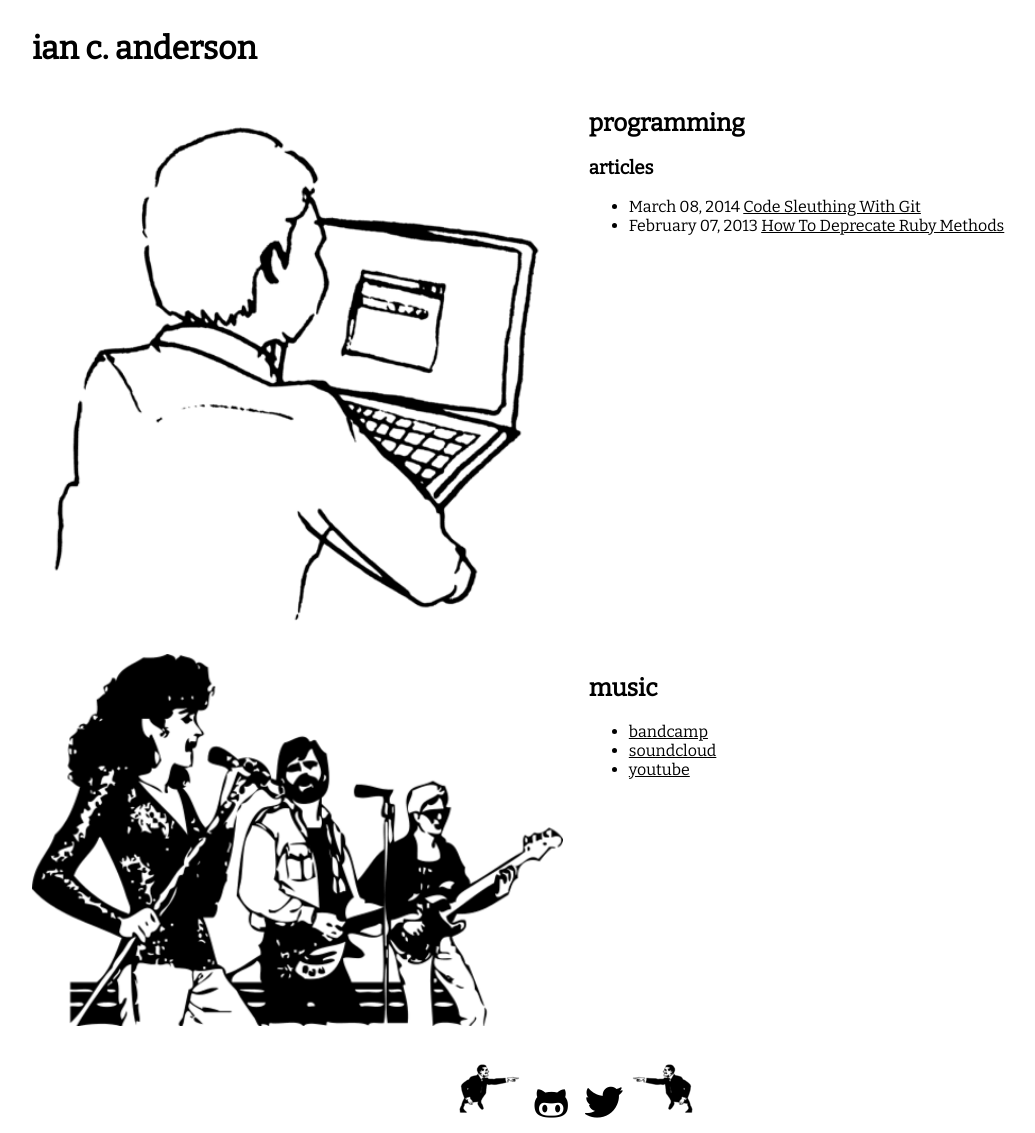
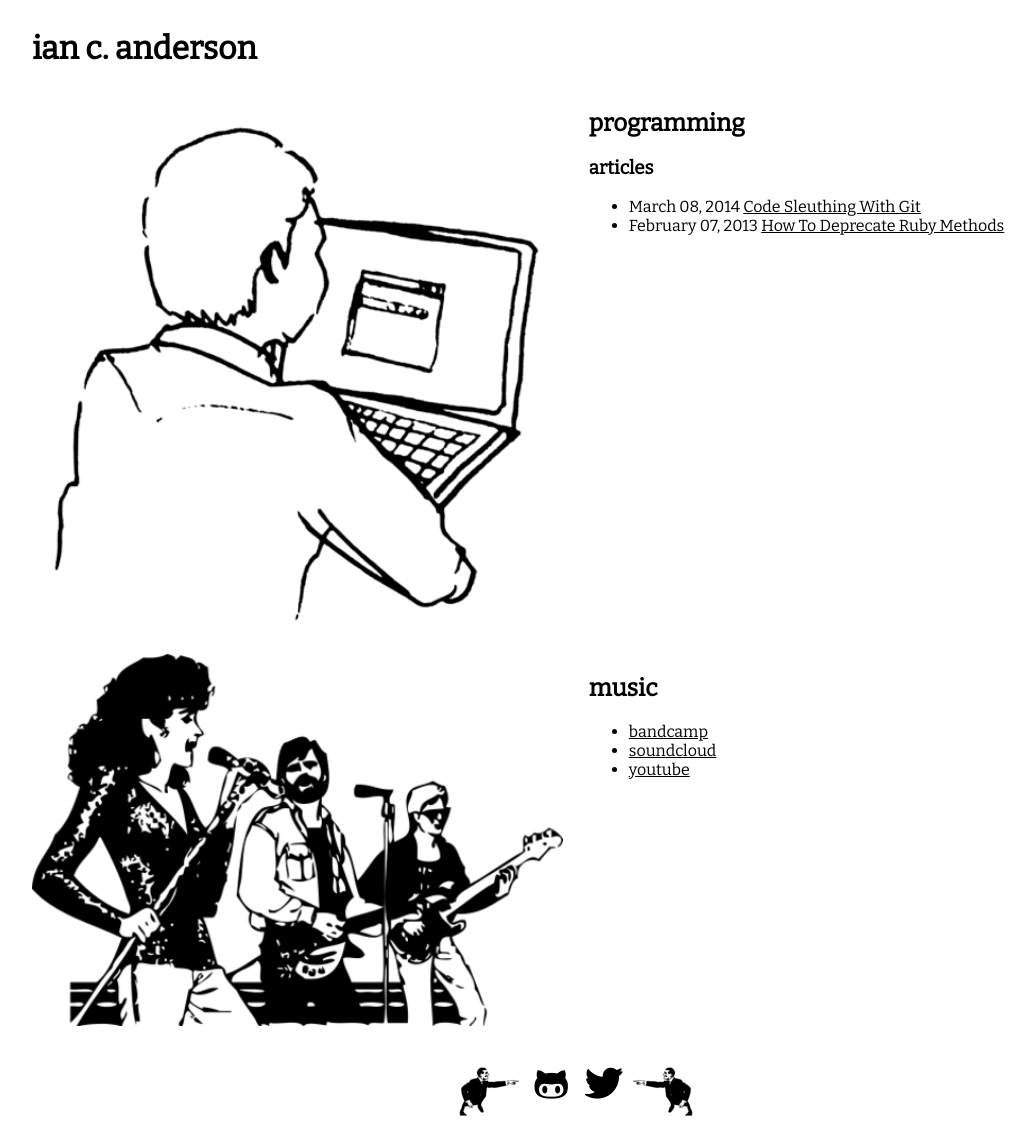
Before and after one commit to iancanderson/iancanderson.github.com, a Jekyll site: the page built from index.html, in a window 1280 px wide. Shown: the whole page, without its empty margins (64-1099 px from the left). Built offline with Jekyll 4.4.1, drawn with Linux system fonts in a browser that asks for light colours.

Commit message:
Pointing guys now point at the middle of the icons

```diff
--- a/assets/main.scss
+++ b/assets/main.scss
@@ -29,6 +29,9 @@ footer.main {
       text-decoration: none;
       padding-left: 10px;
     }
+    img {
+      vertical-align: middle;
+    }
   }
 }
 
--- a/css/main.css
+++ b/css/main.css
@@ -85,6 +85,8 @@ footer.main {
       font-size: 36px;
       text-decoration: none;
       padding-left: 10px; }
+    footer.main #icon-links img {
+      vertical-align: middle; }
 
 a {
   color: black; }
```
